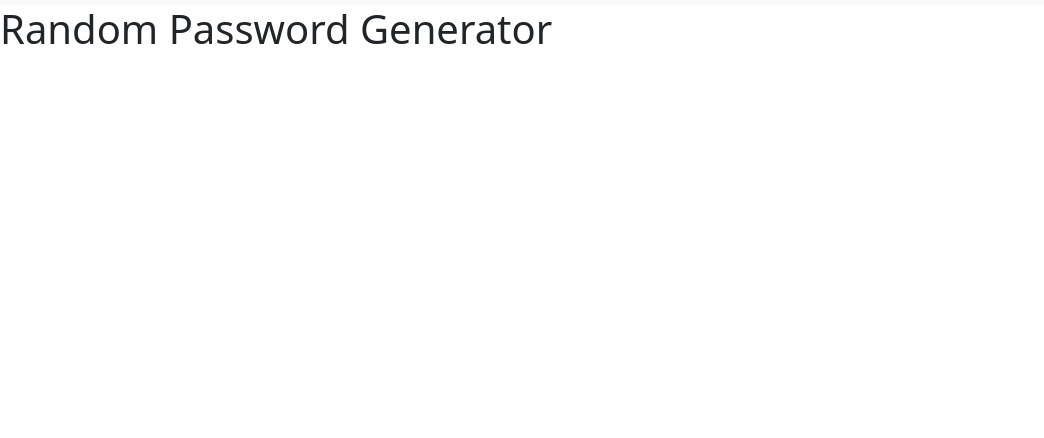
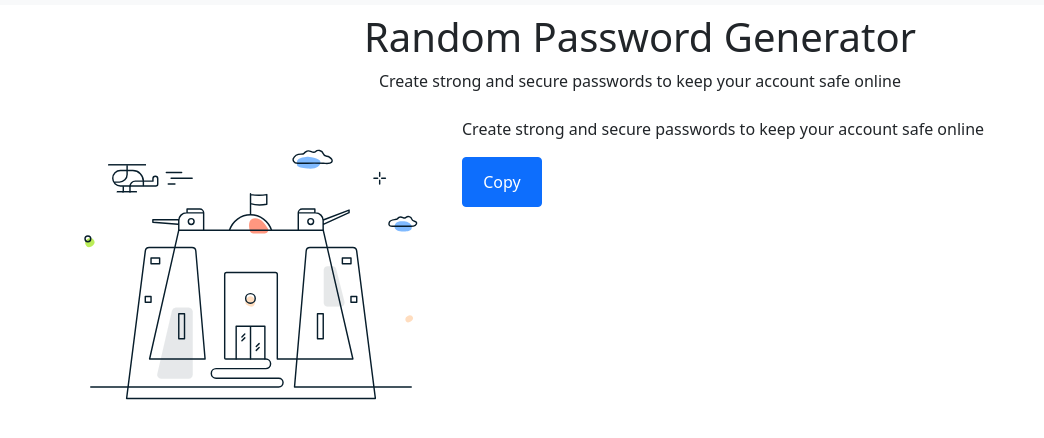
Before and after one commit to Rehansmit/Strong_Password_Generator, a plain HTML site: page index.html in a window 1280 px wide. Shown: the part 92-530 px from the top of the page, without its empty margins (0-1044 px from the left). Drawn offline with Linux system fonts and the light colour scheme.

Commit message:
hero section created

```diff
--- a/index.html
+++ b/index.html
@@ -37,8 +37,37 @@
 
   <!-- nav bar end -->
 
-<h1>Random Password Generator</h1>
+  <!-- heading hero section -->
 
+<div class="container">
+<div class="row">
+
+<div id = hero class="col-md-12 mt-2 ">
+    <h1 >Random Password Generator</h1>
+    <p>Create strong and secure passwords to keep your account safe online</p>
+</div>
+
+</div>
+</div>
+
+<!-- hero section card -->
+
+<div class="container">
+    <div class="row">
+
+    <div id = hero class="col-md-4 mt-2 ">
+
+        <img src="assests/hero image.PNG" alt="">
+    </div>
+    <div id = hero-card class="col-md-8 mt-2 ">
+
+        <p>Create strong and secure passwords to keep your account safe online</p>
+        <button type="button" class="btn btn-primary">Copy</button>
+    </div>
+
+
+    </div>
+    </div>
 
 
 
--- a/style.css
+++ b/style.css
@@ -6,3 +6,21 @@ h1{
 color: wheat
 
 }
+
+#hero{
+    justify-content: center;
+    text-align: center;
+
+}
+
+.hero-card{
+
+}
+
+button{
+    border-radius: 80px;
+    height: 50px;
+    width: 80px;
+    justify-items: end
+    text align:auto
+}
```
Also changed, not shown: assests/h2.PNG (added).
